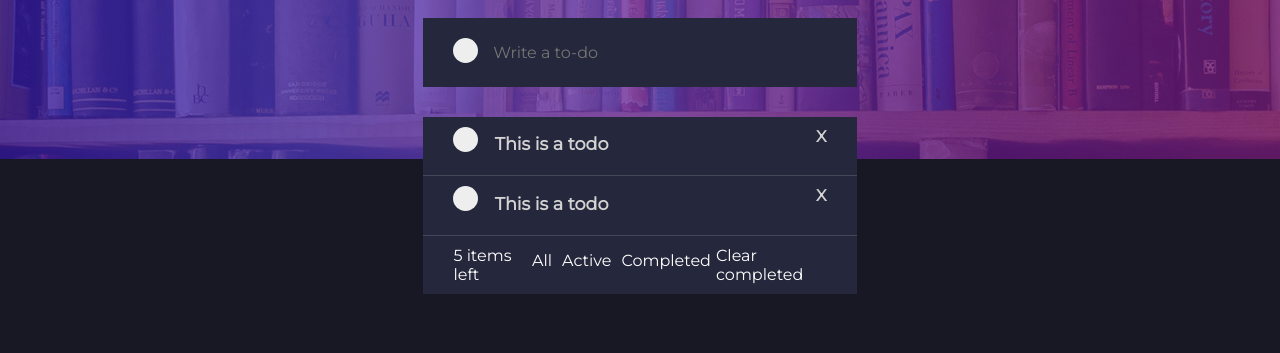
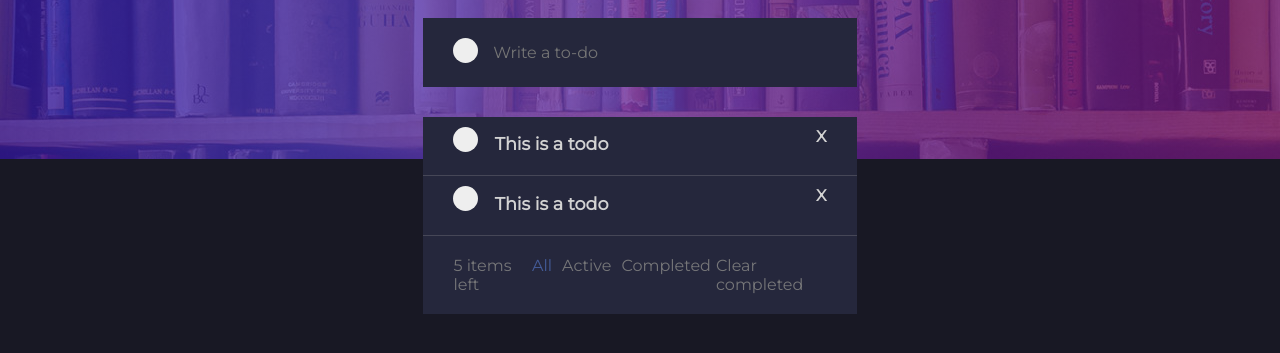
Before and after one commit to Robotron2/Todo-design, a plain HTML site: page index.html in a window 1280 px wide. Shown: the part 141-494 px from the top of the page. Drawn offline with Linux system fonts and the light colour scheme.

Commit message:
.active class included

```diff
--- a/index.html
+++ b/index.html
@@ -61,7 +61,7 @@
                             <p>5 items left</p>
                             <div class="todo-type">
                                 <ul>
-                                    <li>All</li>
+                                    <li class="active">All</li>
                                     <li>Active</li>
                                     <li>Completed</li>
                                 </ul>
--- a/styles.css
+++ b/styles.css
@@ -191,7 +191,8 @@ body {
 .mini-nav {
 	display: flex;
 	justify-content: space-between;
-	padding: 10px 30px;
+	padding: 20px 30px;
+	color: rgba(128, 128, 128, 0.895);
 }
 
 .mini-nav ul {
@@ -200,7 +201,16 @@ body {
 }
 
 .mini-nav ul li {
-	margin: 5px;
+	margin: 0 5px;
+}
+
+.mini-nav p:hover,
+.mini-nav ul li:hover {
+	color: var(--color-white);
+}
+
+.active {
+	color: #445c99;
 }
 
 /* colors
```
